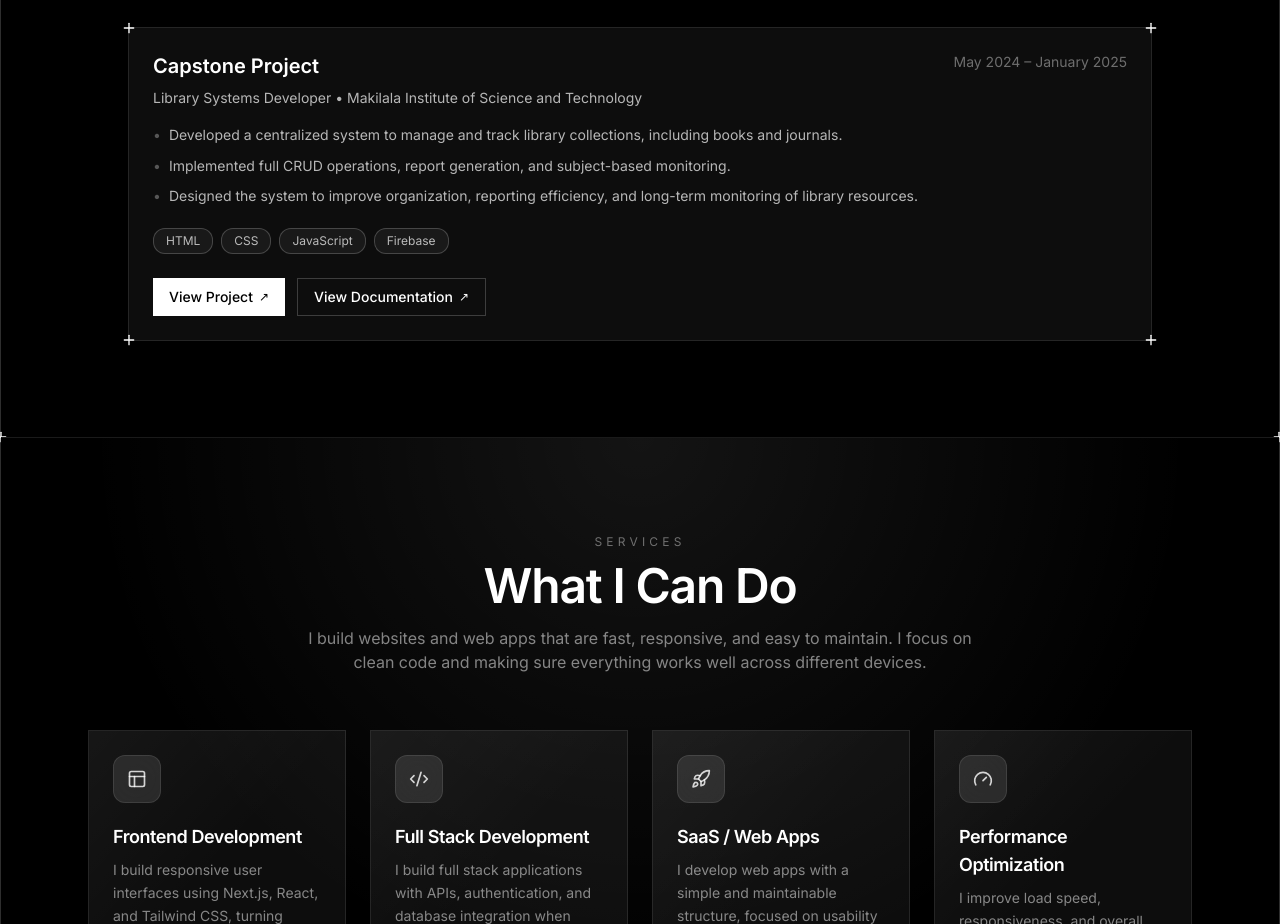
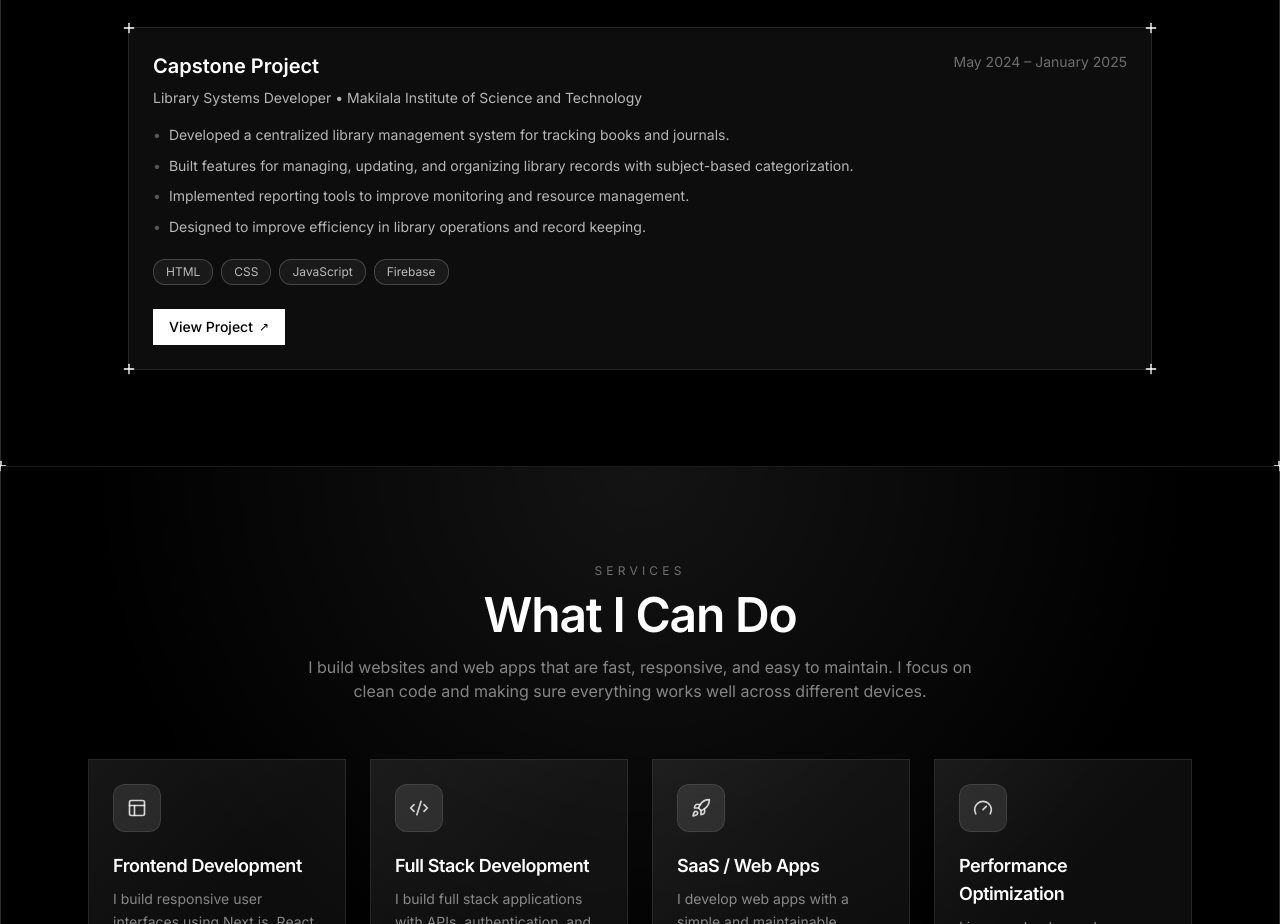
Before and after one commit to Monarch-Commits/Portfolio, a Next.js app: page / in a window 1280 px wide. Shown: the part 3920-4844 px from the top of the page. Built offline with nearby package versions, Linux system fonts and the light colour scheme; no server answers; a web font is replaced by a local one.

Commit message:
improve project hover color

```diff
--- a/components/experience.tsx
+++ b/components/experience.tsx
@@ -27,17 +27,14 @@ const experiences = [
     company: 'Makilala Institute of Science and Technology',
     period: 'May 2024 – January 2025',
     description: [
-      'Developed a centralized system to manage and track library collections, including books and journals.',
-      'Implemented full CRUD operations, report generation, and subject-based monitoring.',
-      'Designed the system to improve organization, reporting efficiency, and long-term monitoring of library resources.',
+      'Developed a centralized library management system for tracking books and journals.',
+      'Built features for managing, updating, and organizing library records with subject-based categorization.',
+      'Implemented reporting tools to improve monitoring and resource management.',
+      'Designed to improve efficiency in library operations and record keeping.',
     ],
     stack: ['HTML', 'CSS', 'JavaScript', 'Firebase'],
     links: [
       { label: 'View Project', href: 'https://libraryholding.vercel.app/' },
-      {
-        label: 'View Documentation',
-        href: 'https://drive.google.com/file/d/11FKfn6ILRg7Nry9gOfNd0HCFw-6y6GsK/preview',
-      },
     ],
   },
 ];
--- a/components/projects.tsx
+++ b/components/projects.tsx
@@ -159,7 +159,7 @@ export default function FeaturedProject() {
 
                       <AccordionItem
                         value="problem"
-                        className="border-red-500/20"
+                        className="border-white/10"
                       >
                         <AccordionTrigger className="text-red-400">
                           Problem
@@ -171,7 +171,7 @@ export default function FeaturedProject() {
 
                       <AccordionItem
                         value="solution"
-                        className="border-blue-500/20"
+                        className="border-white/10"
                       >
                         <AccordionTrigger className="text-blue-400">
                           Solution
@@ -181,10 +181,7 @@ export default function FeaturedProject() {
                         </AccordionContent>
                       </AccordionItem>
 
-                      <AccordionItem
-                        value="result"
-                        className="border-green-500/20"
-                      >
+                      <AccordionItem value="result" className="border-white/10">
                         <AccordionTrigger className="text-green-400">
                           Result
                         </AccordionTrigger>
```
